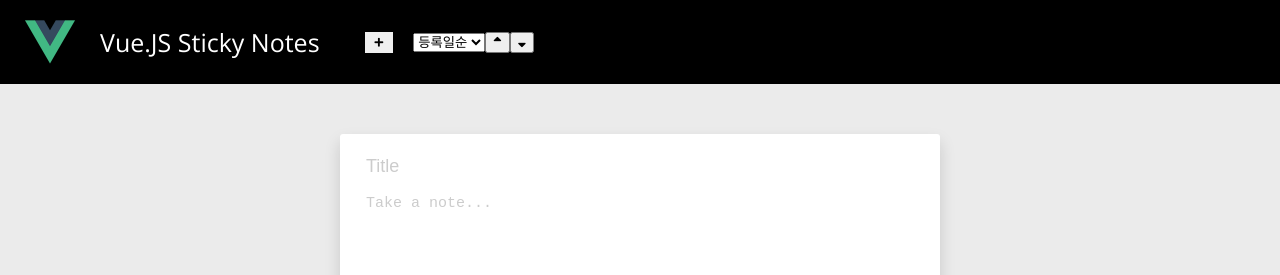
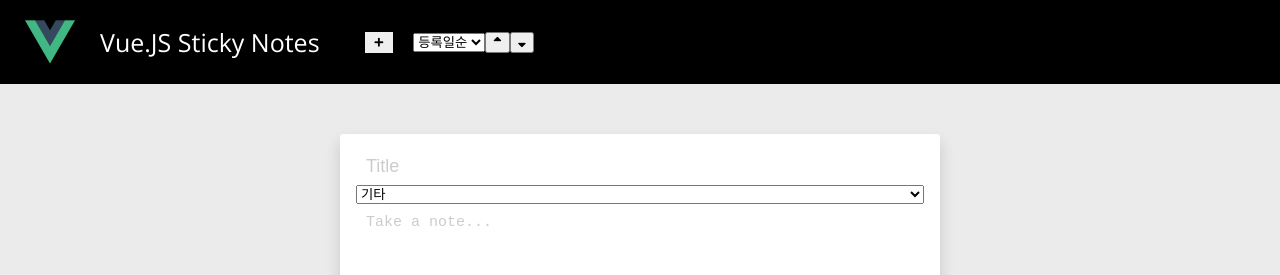
Before and after one commit to GaSuWang/kitNote, a Vue app: page / in a window 1280 px wide. Both pictures are taken after a click on the button 378 px from the left and 42 px from the top of the page. Shown: the top 275 px of the page. Built offline with nearby package versions, Linux system fonts and the light colour scheme; what v-calendar, vue-moment would draw is missing.

Commit message:
노트작성시 및 수정시 카테고리 설정, 노트에 카테고리 표현

```diff
--- a/src/App.vue
+++ b/src/App.vue
@@ -24,6 +24,7 @@
         :style="{ 'background-color': note.theme }"
       >
         <div>
+
           <span class="modify" @click.prevent="toggleNote(index)"
             ><i class="far fa-edit"></i
           ></span>
@@ -35,7 +36,9 @@
           <div class="note-date">
             <span>{{ note.regist_date | moment("YYYY-MM-DD") }} 등록</span>
             <span>{{ note.deadline | moment("YYYY-MM-DD") }} 까지</span>
+            <span>{{note.category}}</span>
           </div>
+
         </div>
       </div>
     </div>
@@ -61,13 +64,14 @@ export default {
   },
   computed: {},
   methods: {
-    newNote(title, text, theme, regist_date, deadline) {
+    newNote(title, text, theme, regist_date, deadline,category) {
       this.notes.push({
         title: title,
         text: text,
         theme: theme,
         regist_date: regist_date,
         deadline: deadline,
+        category: category
       });
       this.editorOpen = false;
     },
@@ -88,13 +92,14 @@ export default {
       this.editorOpen = !this.editorOpen;
     },
 
-    modifiedNote({ title, text, theme, regist_date, deadline }) {
+    modifiedNote({ title, text, theme, regist_date, deadline,category }) {
       this.notes.splice(this.tempIdx, 1, {
         title: title,
         text: text,
         theme: theme,
         regist_date: regist_date,
         deadline: deadline,
+        category: category
       });
 
       this.editorOpen = false;
--- a/src/components/NoteEditor.vue
+++ b/src/components/NoteEditor.vue
@@ -9,6 +9,10 @@
         v-model="title"
         placeholder="Title"
       />
+      <select v-model="category">
+        <option>기타</option>
+        <option>과제</option>
+      </select>
       <textarea
         rows="10"
         v-model="text"
@@ -44,6 +48,7 @@ export default {
       text: "",
       regist_date: new Date().toLocaleDateString(),
       deadline: "",
+      category:"기타",
       temp: new Date(),
     };
   },
@@ -62,6 +67,7 @@ export default {
       this.regist_date = this.beforeEditNote.regist_date;
       this.deadline = new Date(this.beforeEditNote.deadline);
       this.temp = new Date(this.deadline);
+      this.category=this.beforeEditNote.category
     }
   },
   beforeDestroy() {
@@ -85,7 +91,8 @@ export default {
             this.text,
             this.theme,
             this.regist_date,
-            this.deadline.toLocaleDateString()
+            this.deadline.toLocaleDateString(),
+            this.category
           );
         }
         this.initData();
@@ -101,6 +108,7 @@ export default {
         theme: this.theme,
         regist_date: this.regist_date,
         deadline: this.deadline,
+        category: this.category
       });
     },
     initData() {
@@ -109,6 +117,7 @@ export default {
       this.theme = "";
       this.regist_date = new Date().toLocaleDateString();
       this.deadline = "";
+      this.category="기타"
     },
   },
 };
```
